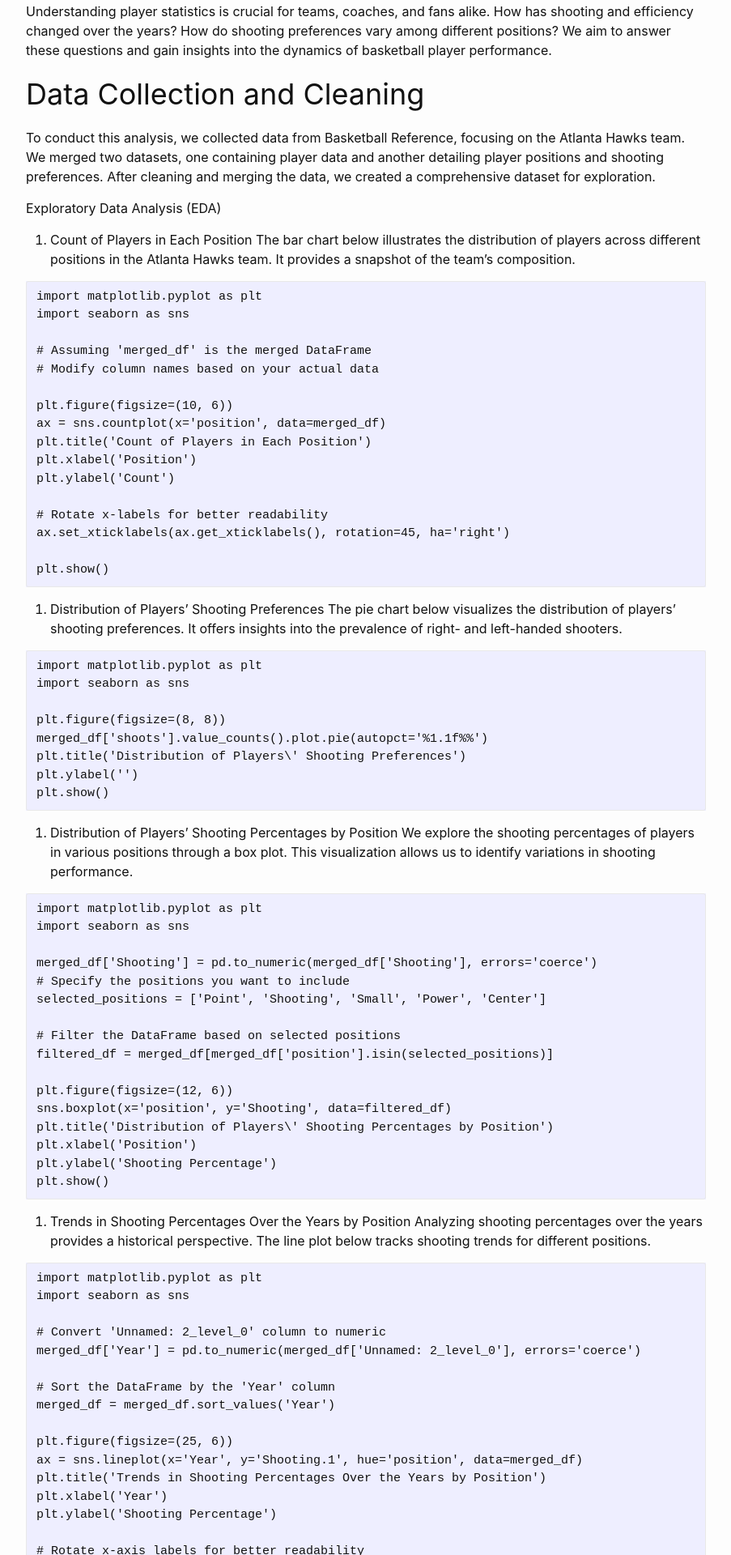
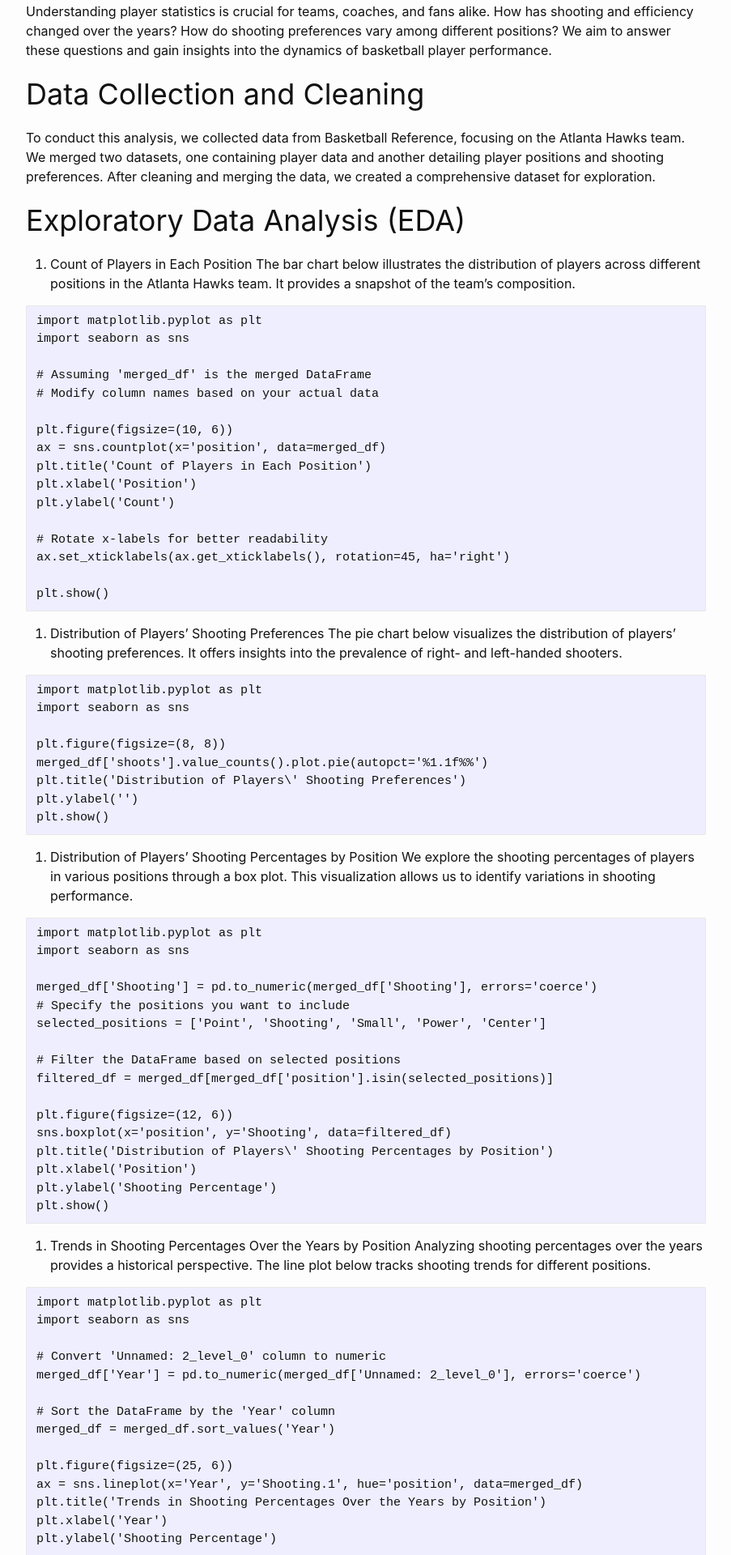
Before and after one commit to bryce11m/my-blog, a Jekyll site: the page built from _posts/2023-12-13-eda.md, in a window 1280 px wide. Shown: the part 670-2590 px from the top of the page at 81% size, without its empty margins (188-1091 px from the left). Built offline with Jekyll 4.4.1, drawn with Linux system fonts in a browser that asks for light colours; comment, search, counter and statistics services are not loaded.

Commit message:
Update 2023-12-13-eda.md

```diff
--- a/_posts/2023-12-13-eda.md
+++ b/_posts/2023-12-13-eda.md
@@ -15,7 +15,7 @@ Understanding player statistics is crucial for teams, coaches, and fans alike. H
 # Data Collection and Cleaning
 To conduct this analysis, we collected data from Basketball Reference, focusing on the Atlanta Hawks team. We merged two datasets, one containing player data and another detailing player positions and shooting preferences. After cleaning and merging the data, we created a comprehensive dataset for exploration.
 
-Exploratory Data Analysis (EDA)
+# Exploratory Data Analysis (EDA)
 1. Count of Players in Each Position
 The bar chart below illustrates the distribution of players across different positions in the Atlanta Hawks team. It provides a snapshot of the team's composition.
 
```
